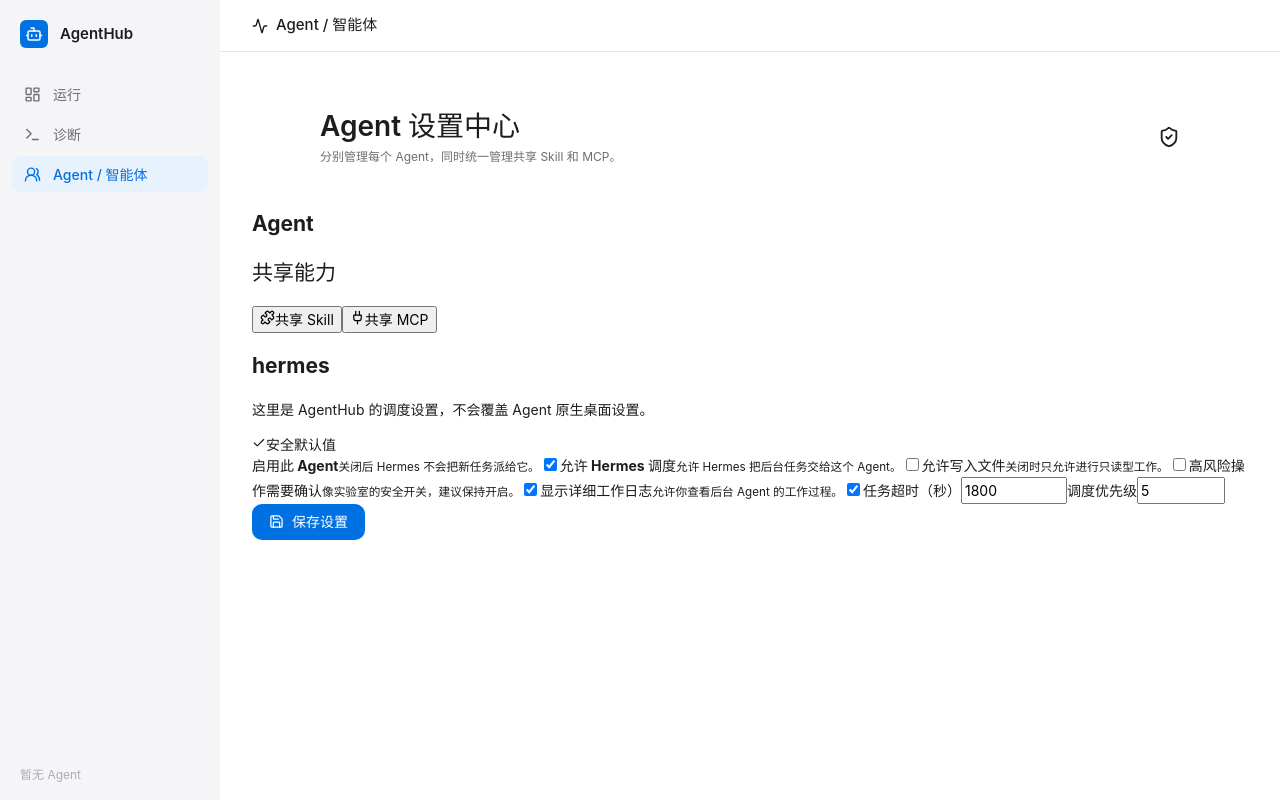
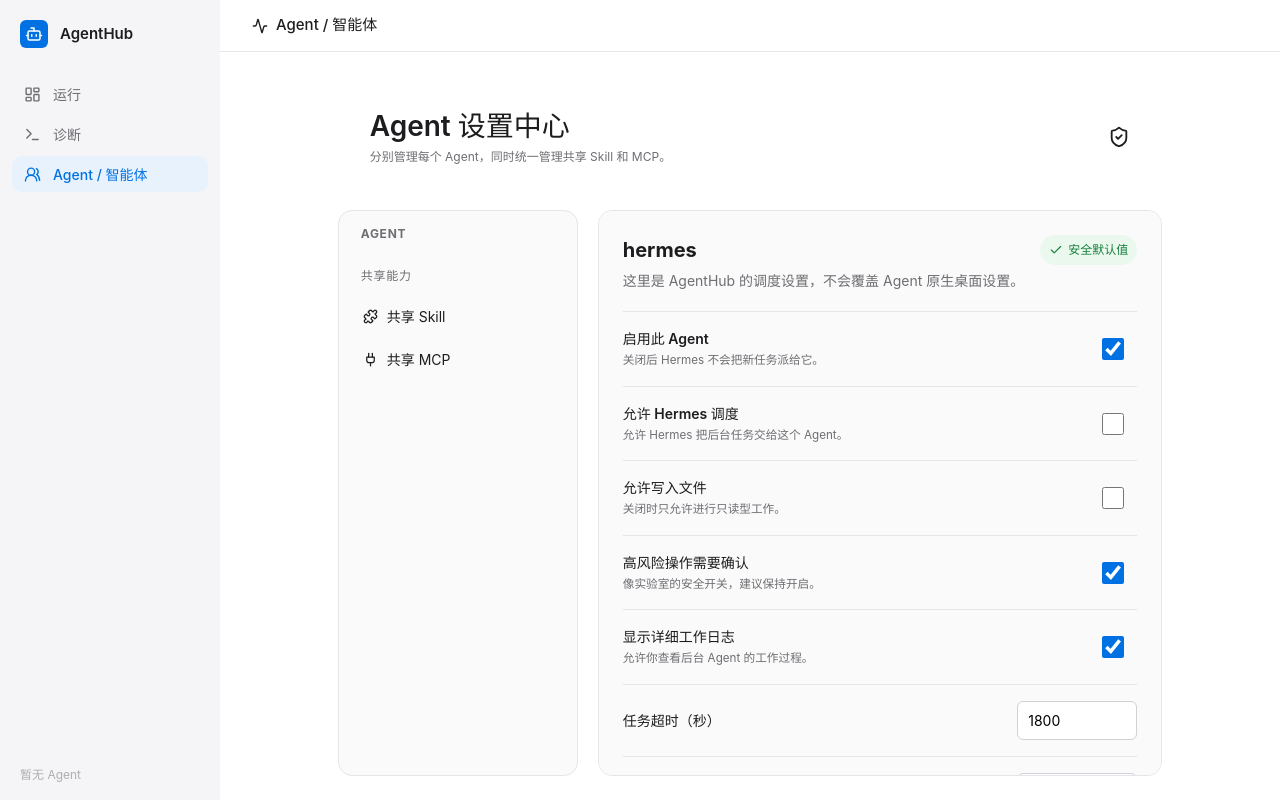
Before and after one commit to TANGZZee/agenthub-desktop, a React (Vite) app: page / in a window 1280 px wide. Both pictures are taken after a click on the button "Agent / 智能体". Built offline with nearby package versions, Linux system fonts and the light colour scheme; the HTML template or start-up script is replaced by a standard one.

Commit message:
style: polish agent settings center

```diff
--- a/src/index.css
+++ b/src/index.css
@@ -1264,3 +1264,35 @@ textarea {
     padding-inline: var(--space-5);
   }
 }
+
+/* Agent 设置中心 */
+.settings-view { display: flex; flex-direction: column; gap: 20px; height: 100%; min-height: 0; }
+.settings-layout { display: grid; grid-template-columns: 240px minmax(0, 1fr); gap: 20px; min-height: 0; flex: 1; }
+.settings-agent-list, .settings-panel { background: var(--bg-tertiary); border: 1px solid var(--border-light); border-radius: var(--radius-lg); }
+.settings-agent-list { padding: 14px; overflow: auto; }
+.settings-agent-list h2 { margin: 0 8px 10px; font-size: var(--text-caption); color: var(--text-secondary); text-transform: uppercase; letter-spacing: .06em; }
+.settings-group-title { margin-top: 24px !important; }
+.settings-agent-item { width: 100%; display: flex; align-items: center; gap: 9px; padding: 11px 10px; border: 0; border-radius: var(--radius-sm); background: transparent; color: var(--text-primary); text-align: left; cursor: pointer; font: inherit; }
+.settings-agent-item:hover, .settings-agent-item.active { background: var(--accent-subtle); color: var(--accent); }
+.settings-agent-item small { margin-left: auto; color: var(--text-tertiary); font-size: var(--text-tiny); }
+.settings-agent-item.active small { color: var(--accent); }
+.agent-catalog-dot { width: 8px; height: 8px; border-radius: 50%; background: var(--status-warning); flex: 0 0 auto; }
+.agent-catalog-dot.ok { background: var(--status-success); }
+.settings-panel { padding: 24px; overflow: auto; }
+.settings-panel-title { display: flex; justify-content: space-between; align-items: flex-start; gap: 16px; padding-bottom: 20px; border-bottom: 1px solid var(--border-light); }
+.settings-panel-title h2 { margin: 0 0 5px; font-size: var(--text-title); }
+.settings-panel-title p { margin: 0; color: var(--text-secondary); }
+.settings-badge { display: inline-flex; align-items: center; gap: 5px; color: #16803c; background: #eaf8ee; padding: 6px 9px; border-radius: var(--radius-full); font-size: var(--text-caption); white-space: nowrap; }
+.settings-form { display: grid; gap: 0; max-width: 760px; }
+.setting-toggle, .setting-number { display: flex; align-items: center; justify-content: space-between; gap: 20px; padding: 16px 0; border-bottom: 1px solid var(--border-light); }
+.setting-toggle span { display: grid; gap: 3px; }
+.setting-toggle strong { font-weight: 600; }
+.setting-toggle small { color: var(--text-secondary); }
+.setting-toggle input { width: 42px; height: 22px; accent-color: var(--accent); }
+.setting-number input { width: 120px; padding: 8px 10px; border: 1px solid var(--border-medium); border-radius: var(--radius-sm); font: inherit; }
+.settings-save { margin-top: 22px; width: fit-content; }
+.capability-placeholder { min-height: 360px; display: flex; flex-direction: column; align-items: center; justify-content: center; text-align: center; max-width: 540px; margin: auto; }
+.capability-icon { width: 52px; height: 52px; display: grid; place-items: center; color: var(--accent); background: var(--accent-subtle); border-radius: 16px; }
+.capability-placeholder h2 { margin: 16px 0 8px; }
+.capability-placeholder p { margin: 0 0 20px; color: var(--text-secondary); line-height: var(--leading-relaxed); }
+@media (max-width: 760px) { .settings-layout { grid-template-columns: 1fr; } .settings-agent-list { max-height: 240px; } }
```
